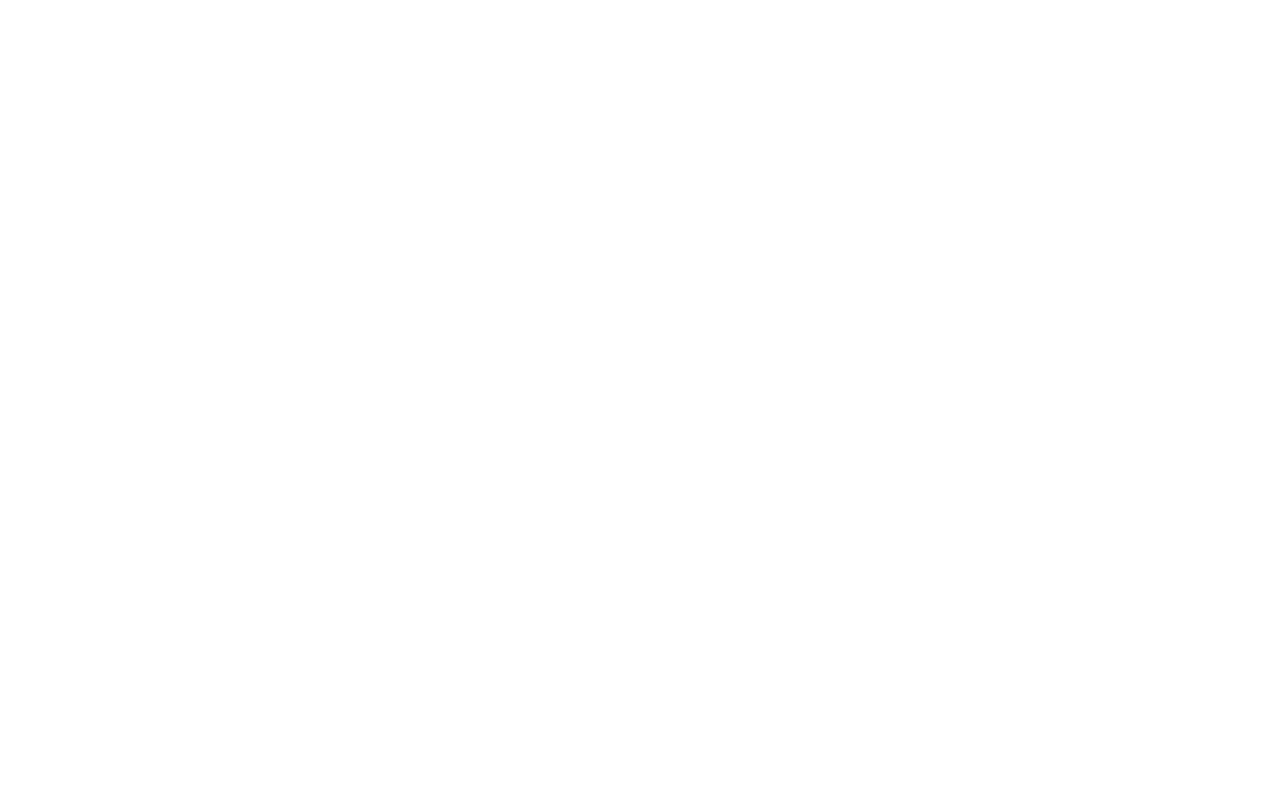
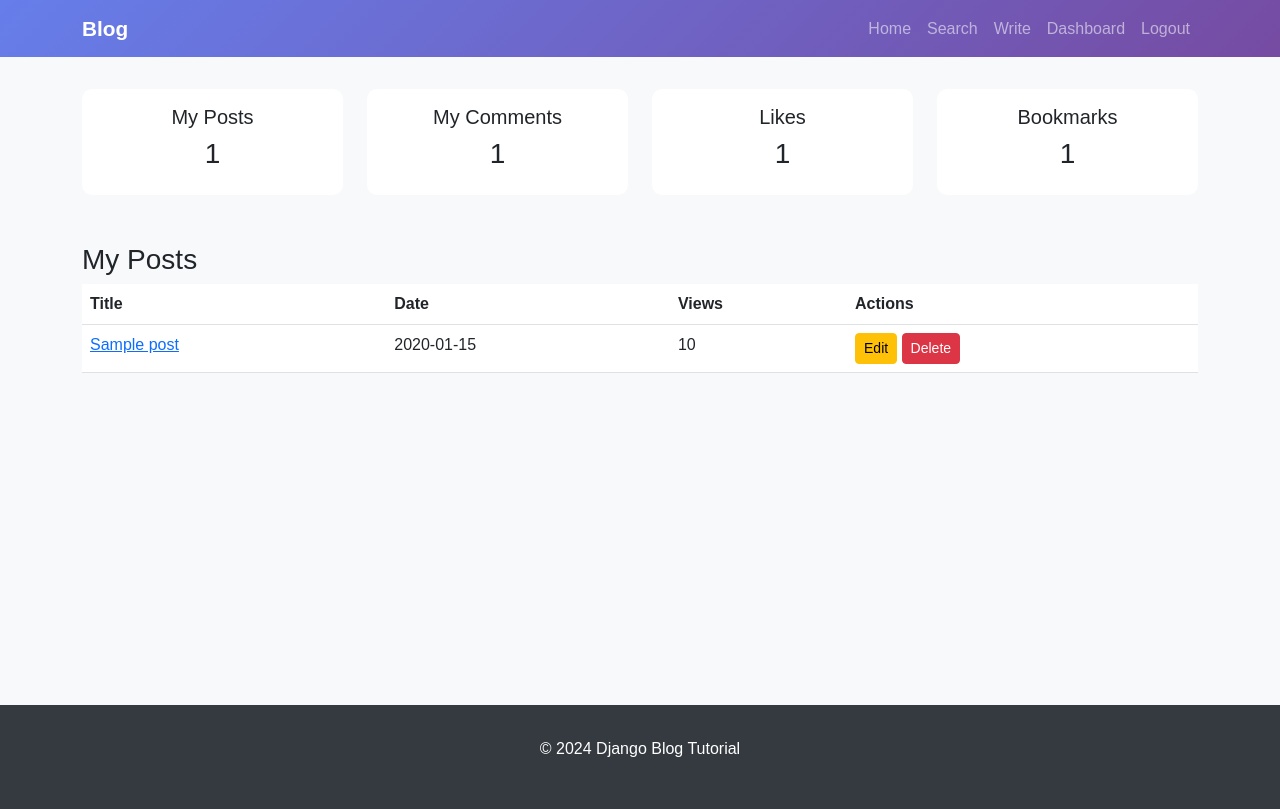
Before and after one commit to mminguu/06_Backend, a Django app: page /blog/dashboard/ in a window 1280 px wide. Before the commit the page is empty. Run offline with Django 5.2, Linux system fonts and the light colour scheme; a user stored in the database is signed in; tables that the repository leaves empty hold one stand-in row (values such as "Sample post").

Commit message:
DateTimeField 수정

```diff
--- a/myproject/templates/blog/dashboard.html
+++ b/myproject/templates/blog/dashboard.html
@@ -0,0 +1,69 @@
+{% extends 'blog/base.html' %}
+
+{% block title %}Dashboard{% endblock %}
+
+{% block content %}
+<div class="row mb-4">
+    <div class="col-md-3">
+        <div class="card text-center">
+            <div class="card-body">
+                <h5>My Posts</h5>
+                <p class="h3">{{ my_posts.count }}</p>
+            </div>
+        </div>
+    </div>
+    <div class="col-md-3">
+        <div class="card text-center">
+            <div class="card-body">
+                <h5>My Comments</h5>
+                <p class="h3">{{ my_comments.count }}</p>
+            </div>
+        </div>
+    </div>
+    <div class="col-md-3">
+        <div class="card text-center">
+            <div class="card-body">
+                <h5>Likes</h5>
+                <p class="h3">{{ my_likes.count }}</p>
+            </div>
+        </div>
+    </div>
+    <div class="col-md-3">
+        <div class="card text-center">
+            <div class="card-body">
+                <h5>Bookmarks</h5>
+                <p class="h3">{{ my_bookmarks.count }}</p>
+            </div>
+        </div>
+    </div>
+</div>
+
+<h3 class="mt-5">My Posts</h3>
+{% if my_posts %}
+    <table class="table">
+        <thead>
+            <tr>
+                <th>Title</th>
+                <th>Date</th>
+                <th>Views</th>
+                <th>Actions</th>
+            </tr>
+        </thead>
+        <tbody>
+            {% for post in my_posts %}
+                <tr>
+                    <td><a href="{% url 'blog:post_detail' post.pk %}">{{ post.title }}</a></td>
+                    <td>{{ post.created_at|date:"Y-m-d" }}</td>
+                    <td>{{ post.views }}</td>
+                    <td>
+                        <a href="{% url 'blog:post_edit' post.pk %}" class="btn btn-sm btn-warning">Edit</a>
+                        <a href="{% url 'blog:post_delete' post.pk %}" class="btn btn-sm btn-danger">Delete</a>
+                    </td>
+                </tr>
+            {% endfor %}
+        </tbody>
+    </table>
+{% else %}
+    <p class="alert alert-info">No posts yet. <a href="{% url 'blog:post_create' %}">Write one</a></p>
+{% endif %}
+{% endblock %}
--- a/myproject/templates/blog/post_detail.html
+++ b/myproject/templates/blog/post_detail.html
@@ -66,7 +66,7 @@
                 <div class="card-body">
                     <p class="card-text"><strong>{{ comment.author.username }}</strong></p>
                     <p class="card-text">{{ comment.content }}</p>
-                    <small class="text-muted">{{ comment.created_at|date:"Y-m-d H:i" }}</small>
+                    <small class="text-muted">{{ comment.created_at|date:"Y-m-d" }}</small>
                 </div>
             </div>
         {% empty %}
```
